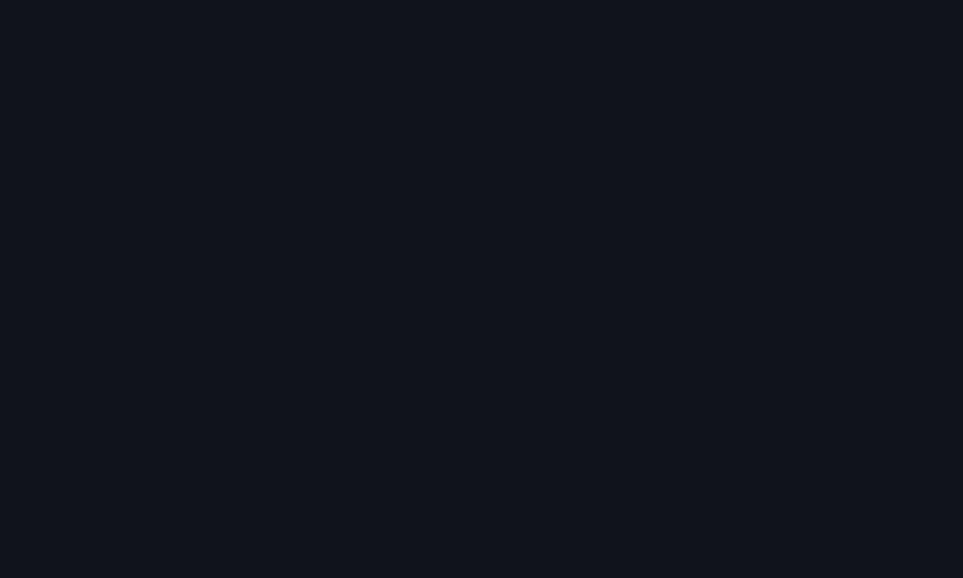
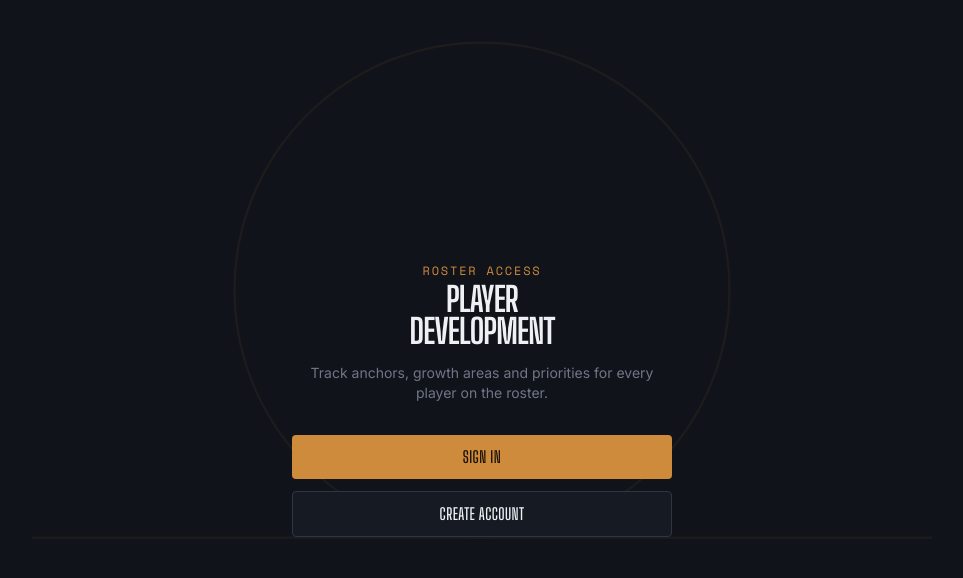
Before and after one commit to Chucky75b/player-development, a Next.js app: page / in a window 1280 px wide. Before the commit this address had no page. Shown: the top 578 px of the page, without its empty margins (158-1121 px from the left). Built offline with nearby package versions, Linux system fonts and the light colour scheme.

Commit message:
home page

```diff
--- a/app/page.tsx
+++ b/app/page.tsx
@@ -1,5 +1,60 @@
-import { redirect } from "next/navigation";
+import Link from "next/link";
 
 export default function Home() {
-  redirect("/dashboard");
+  return (
+    <main className="relative flex min-h-screen items-center justify-center overflow-hidden px-6 py-16">
+      <svg
+        aria-hidden="true"
+        viewBox="0 0 800 800"
+        className="pointer-events-none absolute -top-40 left-1/2 h-[900px] w-[900px] -translate-x-1/2 opacity-[0.07]"
+      >
+        <circle
+          cx="400"
+          cy="400"
+          r="220"
+          fill="none"
+          stroke="var(--color-court)"
+          strokeWidth="2"
+        />
+        <line
+          x1="0"
+          y1="620"
+          x2="800"
+          y2="620"
+          stroke="var(--color-court)"
+          strokeWidth="2"
+        />
+      </svg>
+
+      <div className="relative flex w-full max-w-[380px] flex-col items-center text-center">
+        <span className="font-data text-xs uppercase tracking-[0.15em] text-[var(--color-court)]">
+          Roster Access
+        </span>
+        <h1 className="mt-1 font-display text-[34px] font-bold uppercase leading-[0.95] tracking-tight text-[var(--color-ink-primary)]">
+          Player
+          <br />
+          Development
+        </h1>
+        <p className="mt-4 text-sm text-[var(--color-ink-tertiary)]">
+          Track anchors, growth areas and priorities for every player on the
+          roster.
+        </p>
+
+        <div className="mt-8 flex w-full flex-col gap-3">
+          <Link
+            href="/login"
+            className="rounded-[4px] bg-[var(--color-court)] px-4 py-2.5 text-center font-display text-base font-semibold uppercase tracking-wide text-[#1a1206] transition-colors hover:bg-[var(--color-court-strong)]"
+          >
+            Sign in
+          </Link>
+          <Link
+            href="/register"
+            className="rounded-[4px] border border-[var(--color-line-default)] bg-[var(--color-surface-1)] px-4 py-2.5 text-center font-display text-base font-semibold uppercase tracking-wide text-[var(--color-ink-primary)] transition-colors hover:border-[var(--color-line-strong)]"
+          >
+            Create account
+          </Link>
+        </div>
+      </div>
+    </main>
+  );
 }
```
